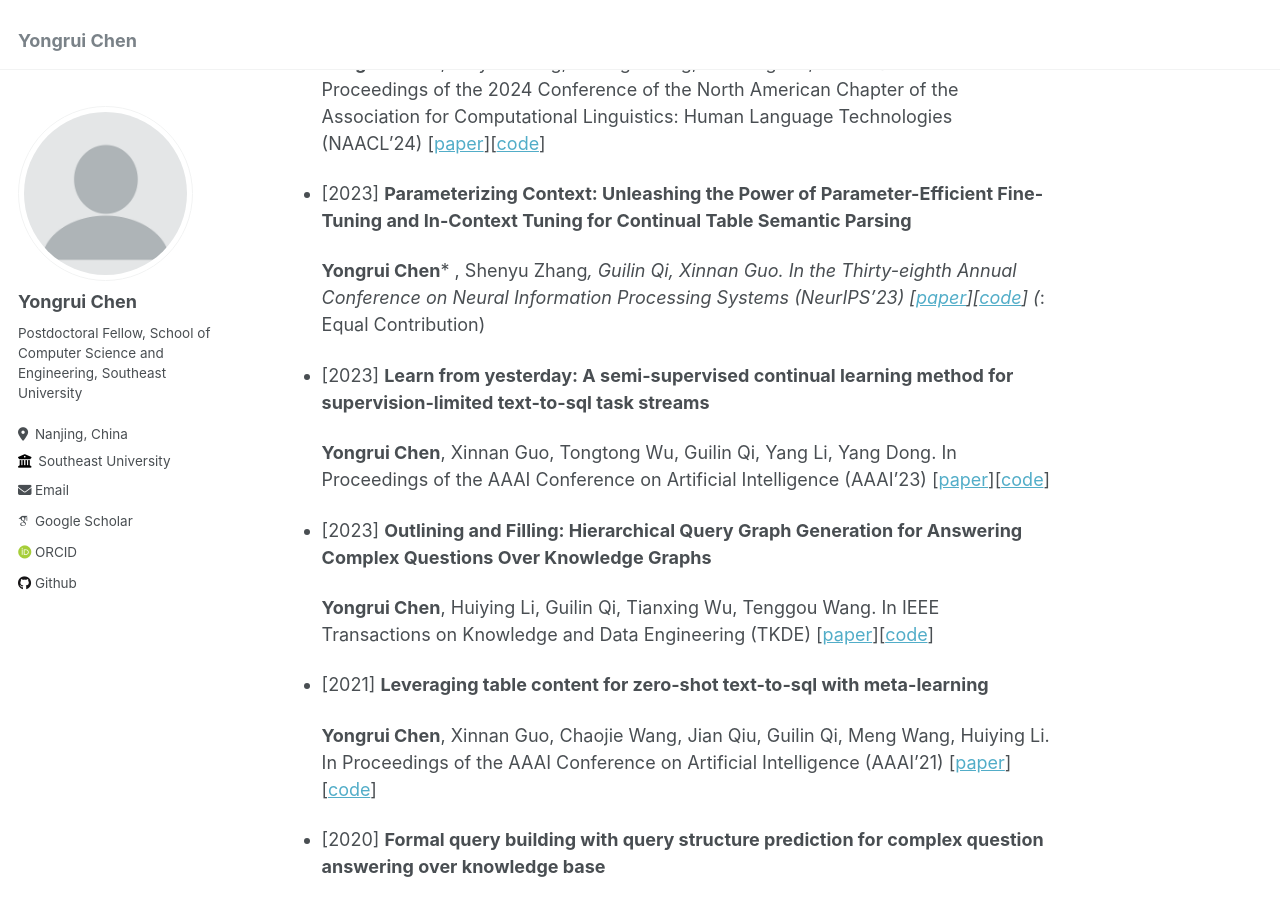
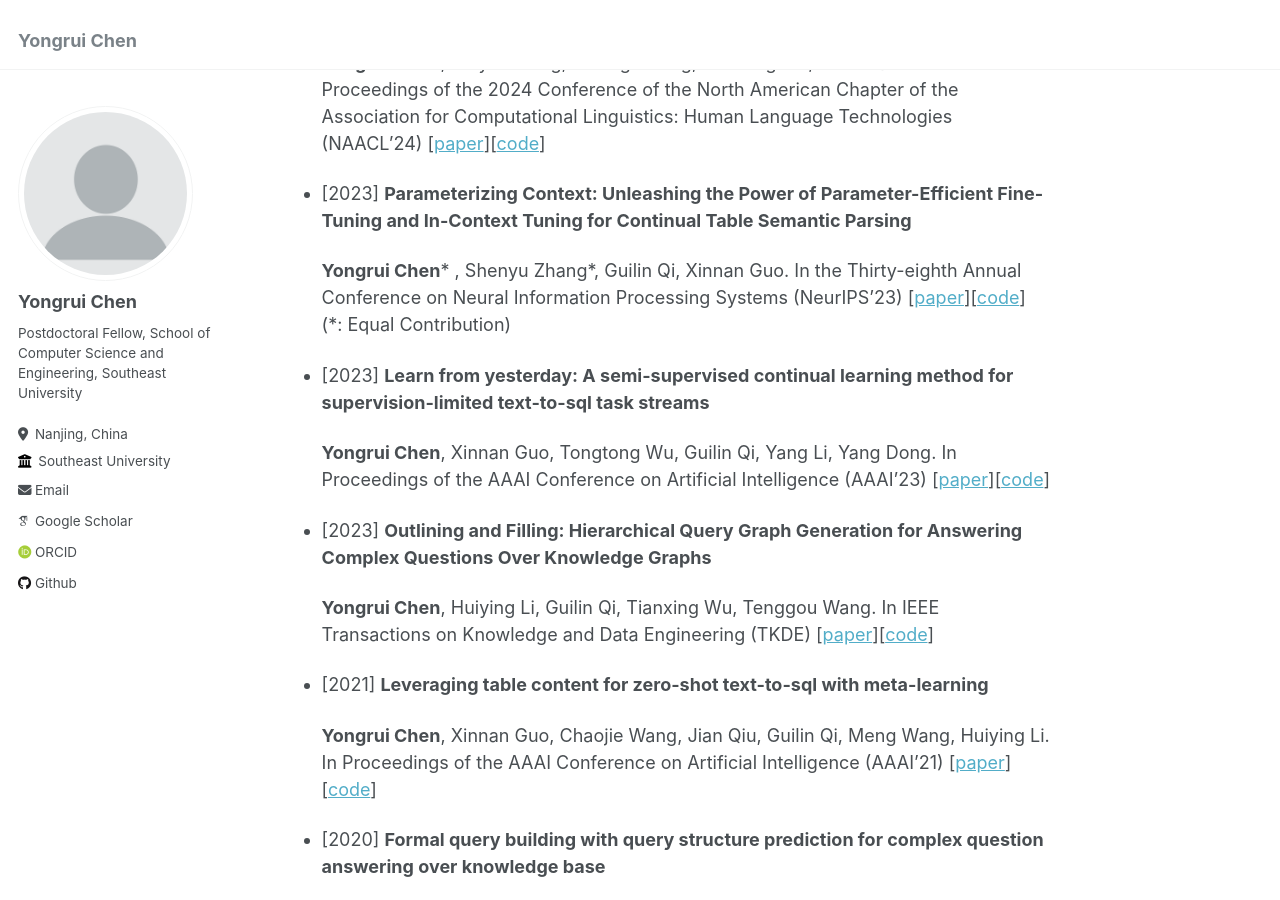
Before and after one commit to Bahuia/bahuia.github.io, a Jekyll site: the page built from _pages/about.md, in a window 1280 px wide and 900 px high, scrolled down 619 px. Built offline with Jekyll 4.4.1, drawn with Linux system fonts in a browser that asks for light colours; some web fonts are replaced.

Commit message:
20240721

```diff
--- a/_pages/about.md
+++ b/_pages/about.md
@@ -25,8 +25,8 @@ Publications
 
 * [2023] **Parameterizing Context: Unleashing the Power of Parameter-Efficient Fine-Tuning and In-Context Tuning for Continual Table Semantic Parsing**
 
-    **Yongrui Chen*** , Shenyu Zhang*, Guilin Qi, Xinnan Guo.
-    In the Thirty-eighth Annual Conference on Neural Information Processing Systems (NeurIPS'23) [[paper](https://proceedings.neurips.cc/paper_files/paper/2023/file/398b00a05b847ac65eb98c8e5e865fe8-Paper-Conference.pdf)][[code](https://github.com/Bahuia/C3)] (*: Equal Contribution)
+    **Yongrui Chen**\* , Shenyu Zhang\*, Guilin Qi, Xinnan Guo.
+    In the Thirty-eighth Annual Conference on Neural Information Processing Systems (NeurIPS'23) [[paper](https://proceedings.neurips.cc/paper_files/paper/2023/file/398b00a05b847ac65eb98c8e5e865fe8-Paper-Conference.pdf)][[code](https://github.com/Bahuia/C3)] (\*: Equal Contribution)
 
 * [2023] **Learn from yesterday: A semi-supervised continual learning method for supervision-limited text-to-sql task streams**
 
```
